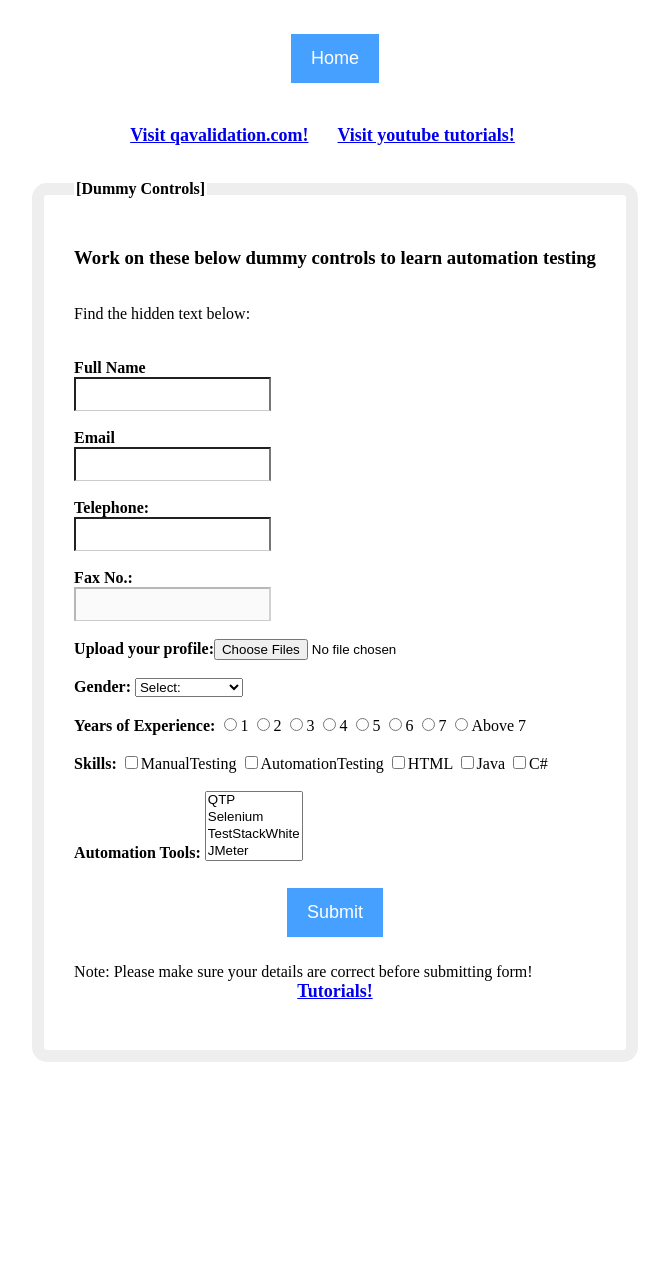
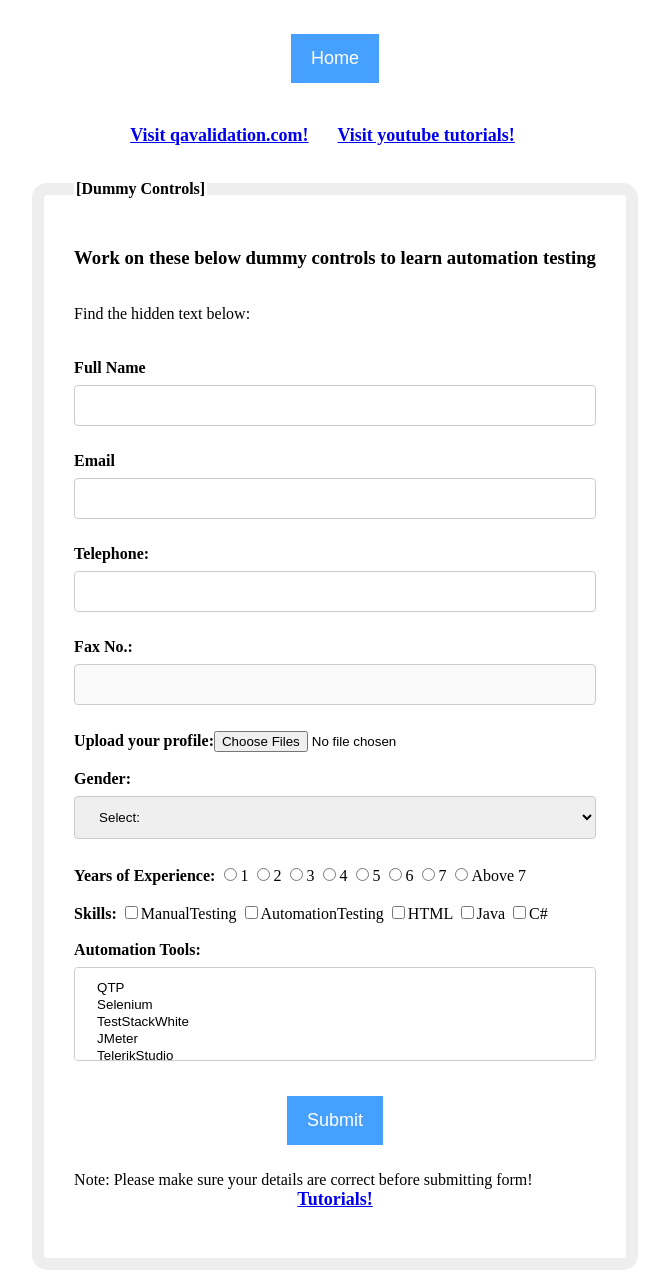
Before and after one commit to qavbox/demo, a Jekyll site: the page built from signup/index.html, in a window 1280 px wide. Shown: the whole page, without its empty margins (305-974 px from the left). Built offline with Jekyll 4.4.1, drawn with Linux system fonts in a browser that asks for light colours; before the commit the page ends 1070 px from its top, so only the background shows below that.

Commit message:
Update main.css

```diff
--- a/css/main.css
+++ b/css/main.css
@@ -35,12 +35,15 @@ table#table01 {
 	text-decoration:none;
 }
 
-input[type=text]
+input[type=text], select
 {
-	padding:8px;
-	display:block;
-	border-bottom:1px solid #ccc;
-	overflow:visible;
+    width: 100%;
+    padding: 12px 20px;
+    margin: 8px 0;
+    display: inline-block;
+    border: 1px solid #ccc;
+    border-radius: 4px;
+    box-sizing: border-box;
 }
 
 input[class=btn] {
```
